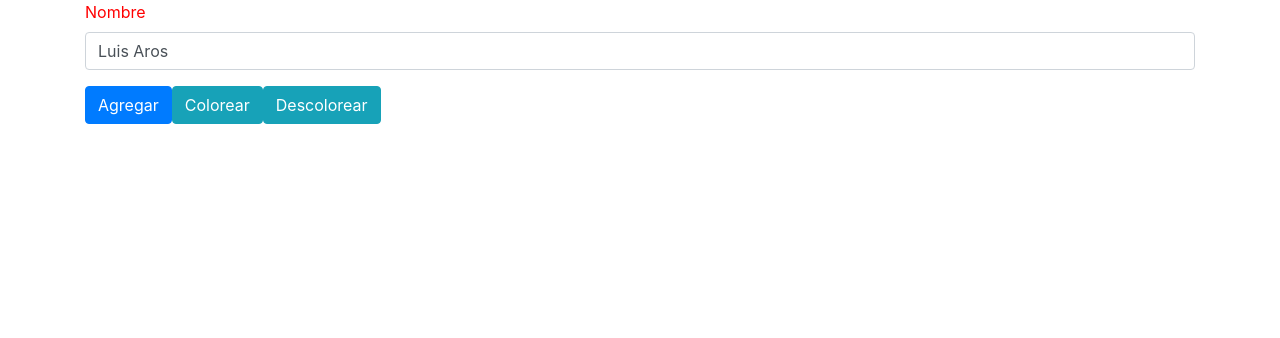
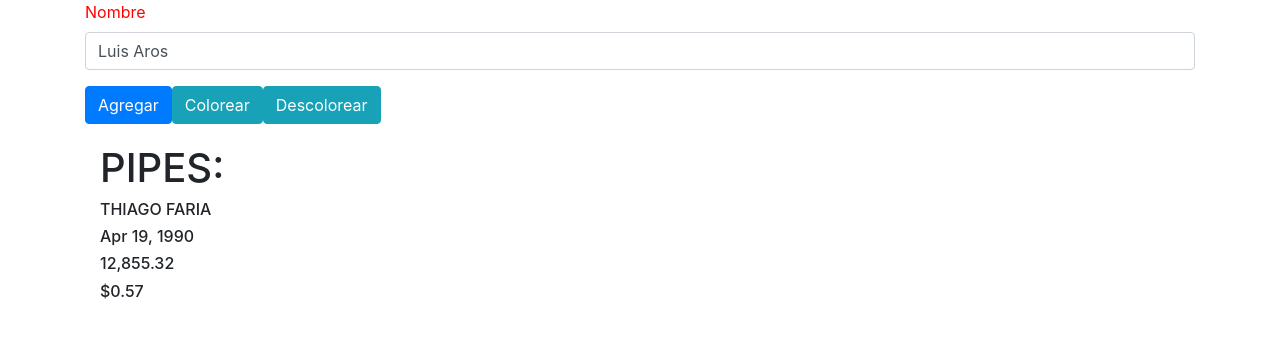
Before and after one commit to arellano84/meuprojecto, an Angular app: page / in a window 1280 px wide. Shown: the top 338 px of the page. Built offline with nearby package versions, Linux system fonts and the light colour scheme.

Commit message:
11.6. Conhecendo e usando pipes

```diff
--- a/src/app/app.component.html
+++ b/src/app/app.component.html
@@ -8,6 +8,8 @@
     </div>
   </div>
 
+  <app-pipes></app-pipes>
+
 </div>
 
 <!--app-bem-vindo></app-bem-vindo-->
--- a/src/app/app.module.ts
+++ b/src/app/app.module.ts
@@ -8,6 +8,7 @@
 import { TrabajadorCardComponent } from './trabajador-card/trabajador-card.component';
 import { TrabajadorFormComponent } from './trabajador-form/trabajador-form.component';
 import { CampoColoridoDirective } from './campo-colorido.directive';
+import { PipesComponent } from './pipes/pipes.component';
 
 @NgModule({
   declarations: [
@@ -15,7 +16,8 @@
     BemVindoComponent,
     TrabajadorCardComponent,
     TrabajadorFormComponent,
-    CampoColoridoDirective
+    CampoColoridoDirective,
+    PipesComponent
   ],
   imports: [
     BrowserModule,
--- /dev/null
+++ b/src/app/pipes/pipes.component.html
@@ -0,0 +1,9 @@
+
+  <div class="container">
+
+    <h1>PIPES:</h1>
+    <h6>{{ nome | uppercase }}</h6>
+    <h6>{{ dataAniversario | date }}</h6>
+    <h6>{{ preco | number }}</h6>
+    <h6>{{ troco | currency }}</h6>
+  </div>
--- /dev/null
+++ b/src/app/pipes/pipes.component.ts
@@ -0,0 +1,15 @@
+import { Component, OnInit } from '@angular/core';
+
+@Component({
+  selector: 'app-pipes',
+  templateUrl: './pipes.component.html',
+  styleUrls: ['./pipes.component.css']
+})
+export class PipesComponent {
+
+  nome = 'Thiago Faria';
+  dataAniversario = new Date(1990, 3, 19);
+  preco = 12855.32;
+  troco = 0.57392;
+
+}
```
Also changed, not shown: src/app/pipes/pipes.component.css (added).
